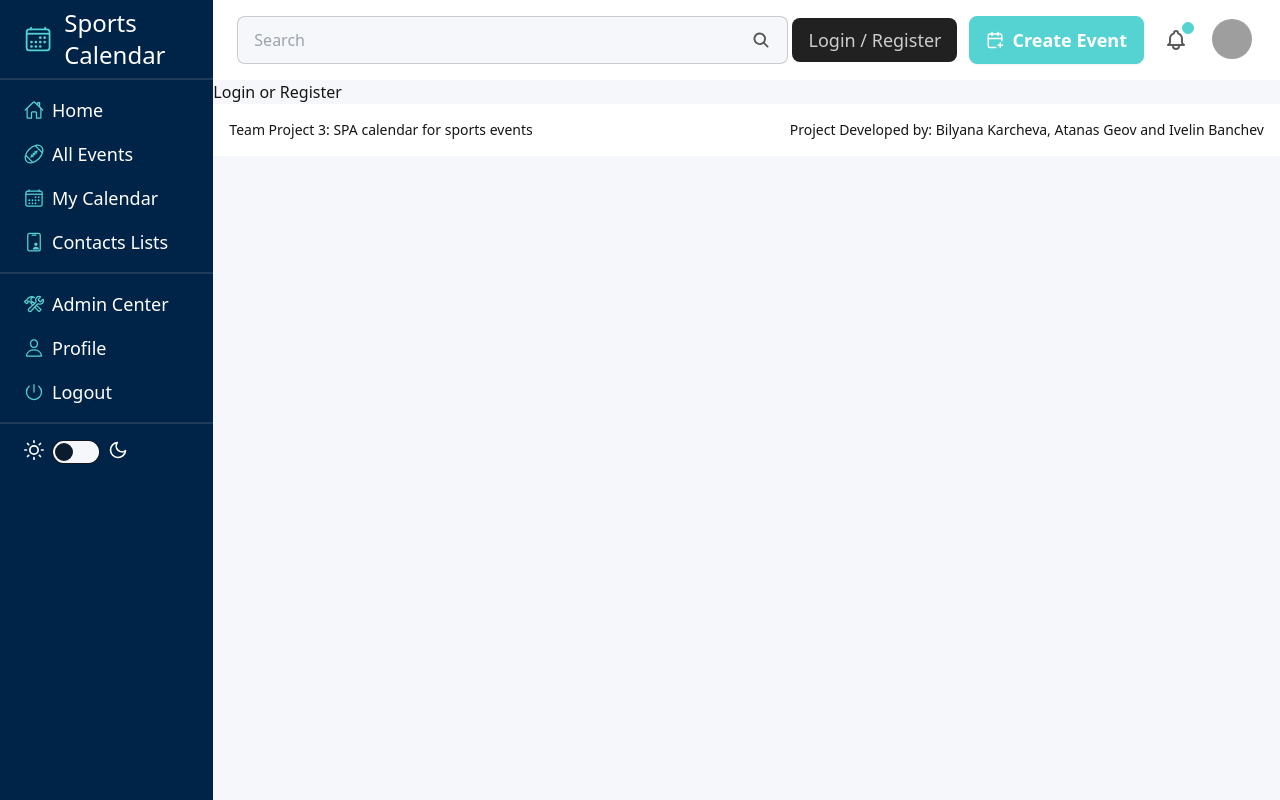
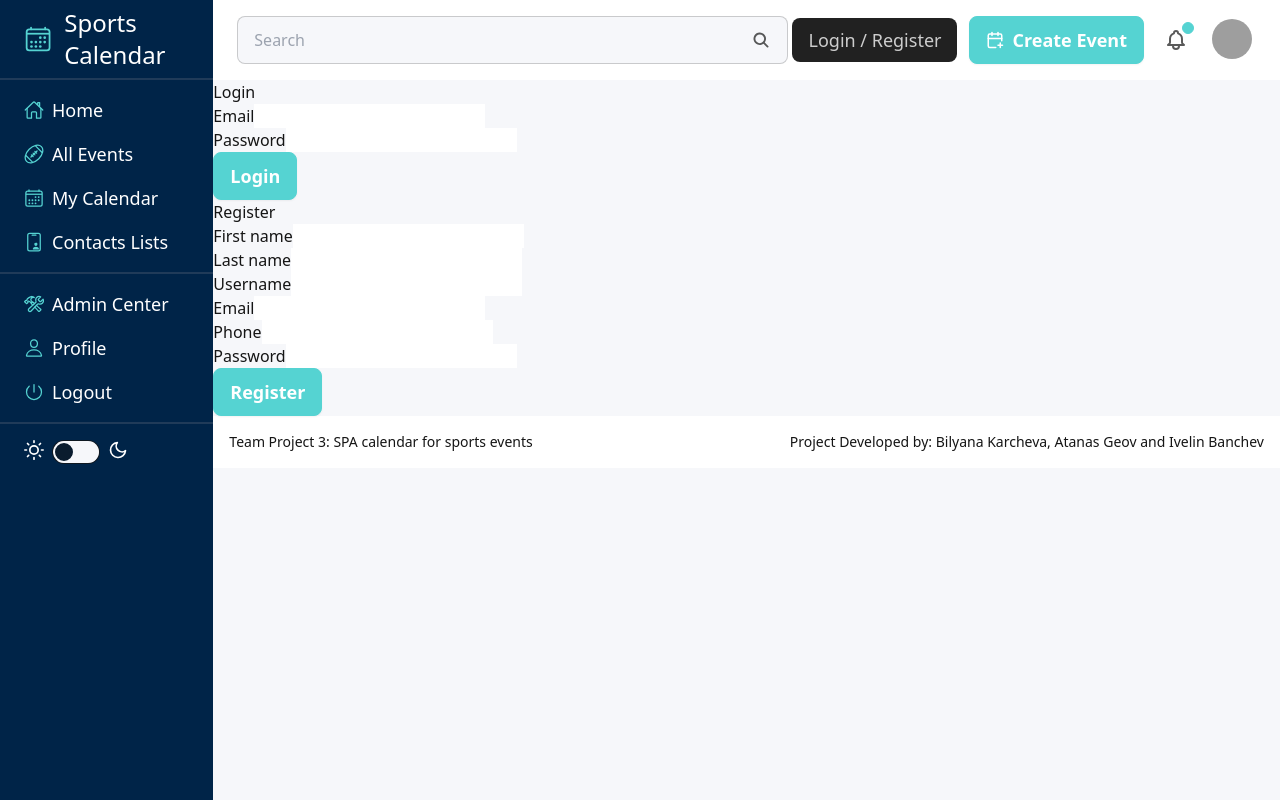
Before and after one commit to A58-JS-Team-07/web-project-3, a React (Vite) app: page /login in a window 1280 px wide. Built offline with nearby package versions, Linux system fonts and the light colour scheme; grey boxes are pictures that could not be loaded.

Commit message:
feat: Add initial basic ver of Login/Register page

```diff
--- a/src/views/LoginRegister/LoginRegister.jsx
+++ b/src/views/LoginRegister/LoginRegister.jsx
@@ -1,10 +1,89 @@
+import Button from "../../components/Button/Button";
 
 function LoginRegister() {
   return (
-    <div>
-      <h1>Login or Register</h1>
-    </div>
-  )
+    <>
+      <div className="login">
+        <h1>Login</h1>
+        <div className="login__form">
+          <div className="login__form-group">
+            <label htmlFor="email">Email</label>
+            <input type="email" id="email" name="email" />
+          </div>
+          <div className="login__form-group">
+            <label htmlFor="password">Password</label>
+            <input type="password" id="password" name="password" />
+          </div>
+          <Button>Login</Button>
+        </div>
+      </div>
+
+      <div className="register">
+        <h1>Register</h1>
+        <div className="register__form">
+          <div className="register__row">
+            <div className="register__form-group">
+              <label htmlFor="firstName">First name</label>
+              <input
+                type="text"
+                id="firstName"
+                name="firstName"
+              />
+            </div>
+            <div className="register__form-group">
+              <label htmlFor="lastName">Last name</label>
+              <input
+                type="text"
+                id="lastName"
+                name="lastName"
+              />
+            </div>
+          </div>
+          <div className="register__row">
+            <div className="register__form-group">
+              <label htmlFor="username">Username</label>
+              <input
+                type="text"
+                id="username"
+                name="username"
+              />
+            </div>
+          </div>
+          <div className="register__row">
+            <div className="register__form-group">
+              <label htmlFor="email">Email</label>
+              <input
+                type="email"
+                id="email"
+                name="email"
+              />
+            </div>
+          </div>
+          <div className="register__row">
+            <div className="register__form-group">
+              <label htmlFor="phone">Phone</label>
+              <input
+                type="phone"
+                id="phone"
+                name="phone"
+              />
+            </div>
+          </div>
+          <div className="register__row">
+            <div className="register__form-group">
+              <label htmlFor="password">Password</label>
+              <input
+                type="password"
+                id="password"
+                name="password"
+              />
+            </div>
+          </div>
+          <Button>Register</Button>
+        </div>
+      </div>
+    </>
+  );
 }
 
 export default LoginRegister;
```
